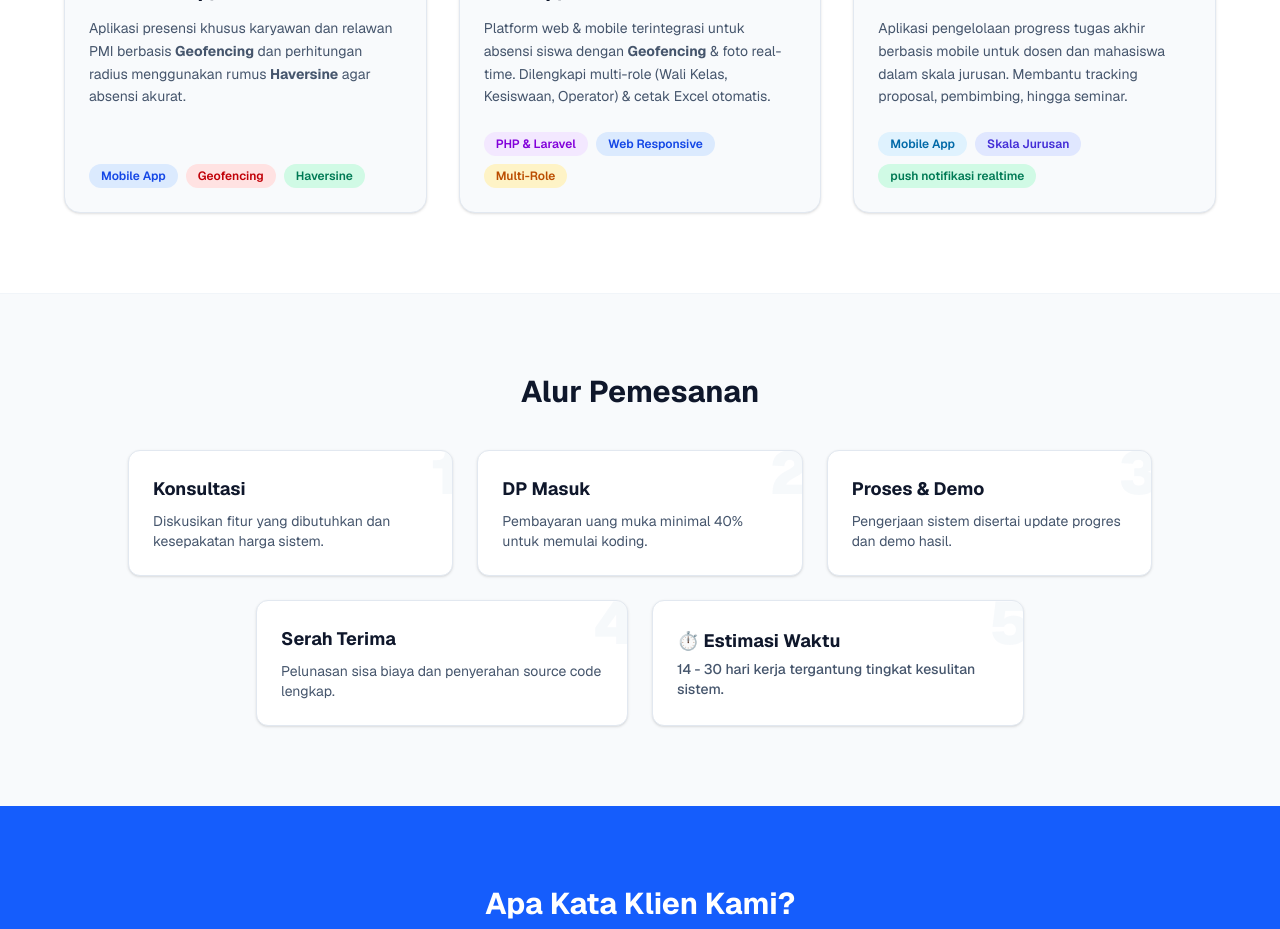
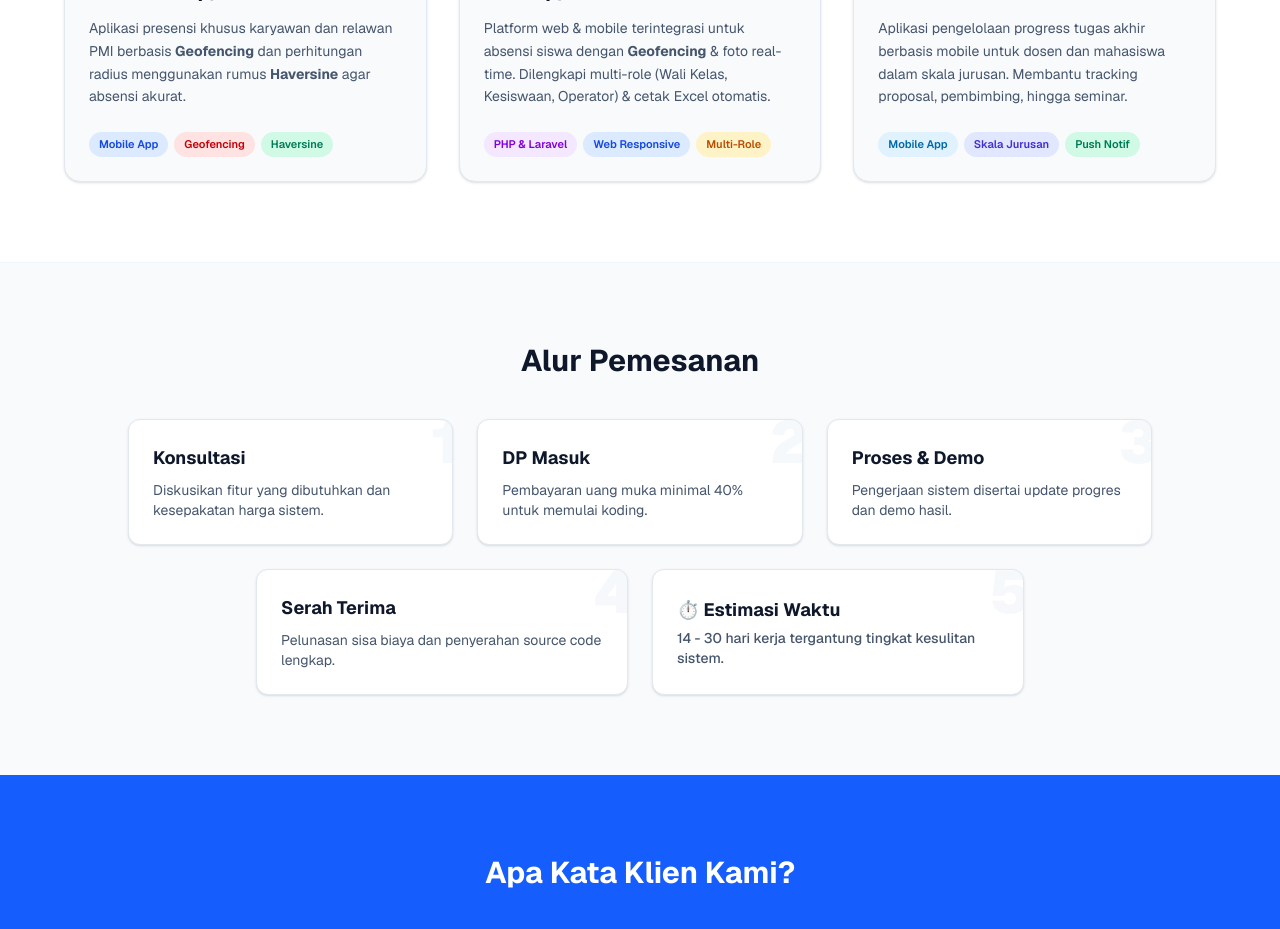
Before and after one commit to Arfilal/jasa-sistem-ta, a Next.js app: page / in a window 1280 px wide. Shown: the part 2460-3389 px from the top of the page. Built offline with nearby package versions, Linux system fonts and the light colour scheme.

Commit message:
perbaikan format teknologi

```diff
--- a/src/app/page.js
+++ b/src/app/page.js
@@ -238,10 +238,10 @@ export default function Page() {
                     Aplikasi presensi khusus karyawan dan relawan PMI berbasis <strong>Geofencing</strong> dan perhitungan radius menggunakan rumus <strong>Haversine</strong> agar absensi akurat.
                   </p>
                 </div>
-                <div className="flex flex-wrap gap-2">
-                  <span className="text-xs font-semibold px-3 py-1 bg-blue-100 dark:bg-blue-950 text-blue-700 dark:text-blue-300 rounded-full">Mobile App</span>
-                  <span className="text-xs font-semibold px-3 py-1 bg-red-100 dark:bg-red-950 text-red-700 dark:text-red-300 rounded-full">Geofencing</span>
-                  <span className="text-xs font-semibold px-3 py-1 bg-emerald-100 dark:bg-emerald-950 text-emerald-700 dark:text-emerald-300 rounded-full">Haversine</span>
+                <div className="flex flex-wrap gap-1.5">
+                  <span className="text-[11px] font-semibold px-2.5 py-1 bg-blue-100 dark:bg-blue-950 text-blue-700 dark:text-blue-300 rounded-full">Mobile App</span>
+                  <span className="text-[11px] font-semibold px-2.5 py-1 bg-red-100 dark:bg-red-950 text-red-700 dark:text-red-300 rounded-full">Geofencing</span>
+                  <span className="text-[11px] font-semibold px-2.5 py-1 bg-emerald-100 dark:bg-emerald-950 text-emerald-700 dark:text-emerald-300 rounded-full">Haversine</span>
                 </div>
               </div>
 
@@ -256,10 +256,10 @@ export default function Page() {
                     Platform web & mobile terintegrasi untuk absensi siswa dengan <strong>Geofencing</strong> & foto real-time. Dilengkapi multi-role (Wali Kelas, Kesiswaan, Operator) & cetak Excel otomatis.
                   </p>
                 </div>
-                <div className="flex flex-wrap gap-2">
-                  <span className="text-xs font-semibold px-3 py-1 bg-purple-100 dark:bg-purple-950 text-purple-700 dark:text-purple-300 rounded-full">PHP & Laravel</span>
-                  <span className="text-xs font-semibold px-3 py-1 bg-blue-100 dark:bg-blue-950 text-blue-700 dark:text-blue-300 rounded-full">Web Responsive</span>
-                  <span className="text-xs font-semibold px-3 py-1 bg-amber-100 dark:bg-amber-950 text-amber-700 dark:text-amber-300 rounded-full">Multi-Role</span>
+                <div className="flex flex-wrap gap-1.5">
+                  <span className="text-[11px] font-semibold px-2.5 py-1 bg-purple-100 dark:bg-purple-950 text-purple-700 dark:text-purple-300 rounded-full">PHP & Laravel</span>
+                  <span className="text-[11px] font-semibold px-2.5 py-1 bg-blue-100 dark:bg-blue-950 text-blue-700 dark:text-blue-300 rounded-full">Web Responsive</span>
+                  <span className="text-[11px] font-semibold px-2.5 py-1 bg-amber-100 dark:bg-amber-950 text-amber-700 dark:text-amber-300 rounded-full">Multi-Role</span>
                 </div>
               </div>
 
@@ -274,10 +274,10 @@ export default function Page() {
                     Aplikasi pengelolaan progress tugas akhir berbasis mobile untuk dosen dan mahasiswa dalam skala jurusan. Membantu tracking proposal, pembimbing, hingga seminar.
                   </p>
                 </div>
-                <div className="flex flex-wrap gap-2">
-                  <span className="text-xs font-semibold px-3 py-1 bg-sky-100 dark:bg-sky-950 text-sky-700 dark:text-sky-300 rounded-full">Mobile App</span>
-                  <span className="text-xs font-semibold px-3 py-1 bg-indigo-100 dark:bg-indigo-950 text-indigo-700 dark:text-indigo-300 rounded-full">Skala Jurusan</span>
-                  <span className="text-xs font-semibold px-3 py-1 bg-emerald-100 dark:bg-emerald-950 text-emerald-700 dark:text-emerald-300 rounded-full">push notifikasi realtime</span>
+                <div className="flex flex-wrap gap-1.5">
+                  <span className="text-[11px] font-semibold px-2.5 py-1 bg-sky-100 dark:bg-sky-950 text-sky-700 dark:text-sky-300 rounded-full">Mobile App</span>
+                  <span className="text-[11px] font-semibold px-2.5 py-1 bg-indigo-100 dark:bg-indigo-950 text-indigo-700 dark:text-indigo-300 rounded-full">Skala Jurusan</span>
+                  <span className="text-[11px] font-semibold px-2.5 py-1 bg-emerald-100 dark:bg-emerald-950 text-emerald-700 dark:text-emerald-300 rounded-full">Push Notif</span>
                 </div>
               </div>
 
```
